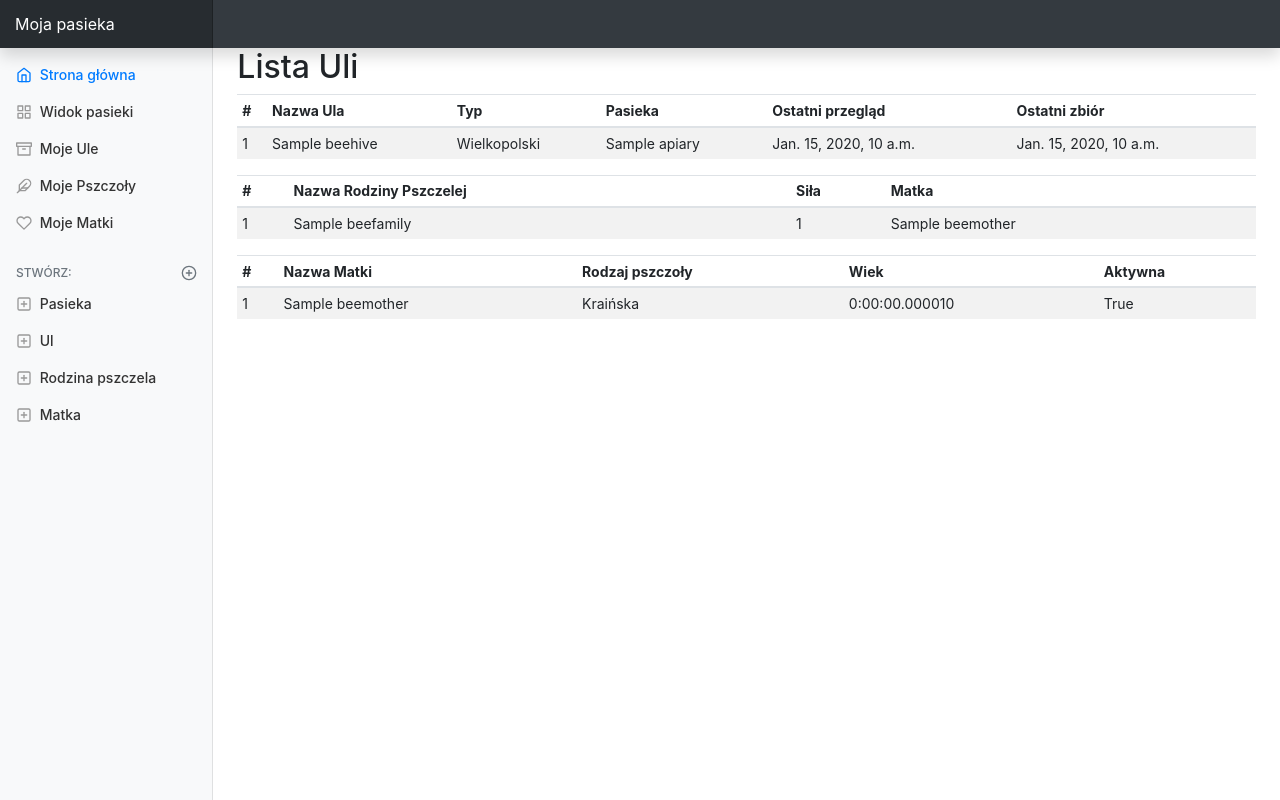
After one commit to BartekStok/beehive-apiary-sim, a Django app: page /beehive_view/1 in a window 1280 px wide. The commit adds this page. Run offline with Django 3.2, Linux system fonts and the light colour scheme; tables that the repository leaves empty hold one stand-in row (values such as "Sample post"); some libraries are stand-ins or nearby versions.

Commit message:
complete views, models, forms

```diff
--- a/apiary/urls.py
+++ b/apiary/urls.py
@@ -21,7 +21,15 @@ urlpatterns = [
     path('admin/', admin.site.urls),
     path('', IndexView.as_view(), name="home"),
     path('apiary_create/', ApiaryCreateView.as_view(), name="apiary-create-form"),
+    path('apiary_view/', ApiaryListView.as_view(), name="apiary-list-view"),
+    path('apiary_view/<int:apiary_id>', ApiaryView.as_view(), name="apiary-view"),
     path('beehive_create/', BeeHiveCreateView.as_view(), name="beehive-create-form"),
+    path('beehive_view/', BeeHiveListView.as_view(), name="beehive-list-view"),
+    path('beehive_view/<int:beehive_id>', BeeHiveView.as_view(), name="beehive-view"),
     path('beefamily_create/', BeeFamilyCreateView.as_view(), name="beefamily-create-form"),
+    path('beefamily_view/', BeeFamilyListView.as_view(), name="beefamily-list-view"),
+    path('beefamily_view/<int:beefamily_id>', BeeFamilyView.as_view(), name="beefamily-view"),
     path('beemother_create/', BeeMotherCreateView.as_view(), name="beemother-create-form"),
+    path('beemother_view/', BeeMotherListView.as_view(), name="beemother-list-view"),
+    path('beemother_view/<int:beemother_id>', BeeMotherView.as_view(), name="beemother-view"),
 ]
--- a/beehive/constants.py
+++ b/beehive/constants.py
@@ -1,12 +1,12 @@
 BEE_HIVE_TYPES = (
-    (1, "Wielkopolski"),
-    (2, "Dadant"),
-    (3, "Warszawski"),
-    (4, "Inny"),
+    ("Wielkopolski", "Wielkopolski"),
+    ("Dadant", "Dadant"),
+    ("Warszawski", "Warszawski"),
+    ("Inny", "Inny"),
 )
 
 BEE_MOTHER_TYPES = (
-    (1, "Kraińska"),
-    (2, "Kaukaska"),
-    (3, "CT13"),
+    ("Kraińska", "Kraińska"),
+    ("Kaukaska", "Kaukaska"),
+    ("CT13", "CT13"),
 )
--- a/beehive/models.py
+++ b/beehive/models.py
@@ -24,7 +24,11 @@ class BeeHive(TimeStampMixin):
     name = models.CharField(max_length=64)
     type = models.CharField(max_length=64, choices=BEE_HIVE_TYPES)
     apiary = models.ForeignKey(Apiary, on_delete=models.CASCADE)
+    service_date = models.DateTimeField(null=True)
+    honey_taken_date = models.DateTimeField(null=True)
 
+    def __str__(self):
+        return f'{self.name} -- {self.type}'
 
 class BeeMother(TimeStampMixin):
     name = models.CharField(max_length=64)
@@ -32,9 +36,14 @@ class BeeMother(TimeStampMixin):
     age = models.DurationField(auto_created=True)
     active = models.BooleanField(default=True)
 
+    def __str__(self):
+        return self.name
 
 class BeeFamily(TimeStampMixin):
     name = models.CharField(max_length=64)
     strength = models.IntegerField(null=True)
-    bee_mother = models.OneToOneField(BeeMother, on_delete=models.CASCADE)
+    bee_mother = models.OneToOneField(BeeMother, on_delete=models.CASCADE, null=True)
     bee_hive = models.OneToOneField(BeeHive, on_delete=models.CASCADE)
+
+    def __str__(self):
+        return self.name
--- a/beehive/templates/base.html
+++ b/beehive/templates/base.html
@@ -40,7 +40,7 @@
   </head>
   <body>
     <nav class="navbar navbar-dark fixed-top bg-dark flex-md-nowrap p-0 shadow">
-  <a class="navbar-brand col-sm-3 col-md-2 mr-0" href="#">Moja pasieka</a>
+  <a class="navbar-brand col-sm-3 col-md-2 mr-0" href="{% url 'home' %}">Moja pasieka</a>
 {#  <input class="form-control form-control-dark w-100" type="text" placeholder="Search" aria-label="Search">#}
   <ul class="navbar-nav px-3">
     <li class="nav-item text-nowrap">
@@ -57,23 +57,29 @@
           <li class="nav-item">
             <a class="nav-link active" href="{% url 'home' %}">
               <span data-feather="home"></span>
+              Strona główna <span class="sr-only">(current)</span>
+            </a>
+          </li>
+            <li class="nav-item">
+            <a class="nav-link" href="{% url 'apiary-list-view' %}">
+              <span data-feather="grid"></span>
               Widok pasieki <span class="sr-only">(current)</span>
             </a>
           </li>
           <li class="nav-item">
-            <a class="nav-link" href="#">
+            <a class="nav-link" href="{% url 'beehive-list-view' %}">
               <span data-feather="archive"></span>
               Moje Ule
             </a>
           </li>
           <li class="nav-item">
-            <a class="nav-link" href="#">
+            <a class="nav-link" href="{% url 'beefamily-list-view' %}">
               <span data-feather="feather"></span>
               Moje Pszczoły
             </a>
           </li>
           <li class="nav-item">
-            <a class="nav-link" href="#">
+            <a class="nav-link" href="{% url 'beemother-list-view' %}">
               <span data-feather="heart"></span>
               Moje Matki
             </a>
--- /dev/null
+++ b/beehive/templates/pages/beehive_view.html
@@ -0,0 +1,73 @@
+{% extends "base.html" %}
+
+{% block content %}
+
+{% endblock %}
+
+{% block table %}
+    <main role="main" class="col-md-9 ml-sm-auto col-lg-10 px-4">
+    <h2>Lista Uli</h2>
+      <div class="table-responsive">
+        <table class="table table-striped table-sm">
+          <thead>
+            <tr>
+              <th>#</th>
+              <th>Nazwa Ula</th>
+              <th>Typ</th>
+              <th>Pasieka</th>
+              <th>Ostatni przegląd</th>
+              <th>Ostatni zbiór</th>
+            </tr>
+          </thead>
+          <tbody>
+            <tr>
+              <td>{{ beehive.id }}</td>
+              <td>{{ beehive.name }}</td>
+              <td>{{ beehive.type }}</td>
+              <td>{{ beehive.apiary }}</td>
+              <td>{{ beehive.service_date }}</td>
+              <td>{{ beehive.honey_taken_date }}</td>
+            </tr>
+          </tbody>
+        </table>
+      <div class="table-responsive">
+        <table class="table table-striped table-sm">
+          <thead>
+            <tr>
+              <th>#</th>
+              <th>Nazwa Rodziny Pszczelej</th>
+              <th>Siła</th>
+              <th>Matka</th>
+            </tr>
+          </thead>
+          <tbody>
+            <tr>
+              <td>{{ beehive.beefamily.id }}</td>
+              <td>{{ beehive.beefamily.name }}</td>
+              <td>{{ beehive.beefamily.strength }}</td>
+              <td>{{ beehive.beefamily.bee_mother }}</td>
+            </tr>
+          </tbody>
+        <table class="table table-striped table-sm">
+             <thead>
+            <tr>
+              <th>#</th>
+              <th>Nazwa Matki</th>
+              <th>Rodzaj pszczoły</th>
+              <th>Wiek</th>
+              <th>Aktywna</th>
+            </tr>
+          </thead>
+            <tr>
+              <td>{{ beehive.beefamily.bee_mother.id }}</td>
+              <td>{{ beehive.beefamily.bee_mother.name }}</td>
+              <td>{{ beehive.beefamily.bee_mother.bee_type }}</td>
+              <td>{{ beehive.beefamily.bee_mother.age }}</td>
+              <td>{{ beehive.beefamily.bee_mother.active }}</td>
+            </tr>
+        </table>
+        </table>
+      </div>
+      </div>
+    </main>
+{% endblock %}
--- a/beehive/views.py
+++ b/beehive/views.py
@@ -5,11 +5,60 @@ from beehive.forms import (ApiaryCreateForm,
                            BeeHiveCreateForm,
                            BeeFamilyCreateForm,
                            BeeMotherCreateForm)
+from beehive.models import *
 
 
 class IndexView(View):
     def get(self, request):
         return render(request, "pages/index.html")
+
+
+class ApiaryListView(View):
+    def get(self, request):
+        apiary = Apiary.objects.all().order_by("id")
+        return render(request, "pages/apiary_list_view.html", {"apiary": apiary})
+
+
+class ApiaryView(View):
+    def get(self, request, apiary_id):
+        apiary = Apiary.objects.get(id=apiary_id)
+        return render(request, "pages/apiary_view.html", {"apiary": apiary})
+
+
+class BeeHiveListView(View):
+    def get(self, request):
+        beehive = BeeHive.objects.all().order_by("id")
+        return render(request, "pages/beehive_list_view.html", {"beehive": beehive})
+
+
+class BeeHiveView(View):
+    def get(self, request, beehive_id):
+        beehive = BeeHive.objects.get(id=beehive_id)
+        return render(request, "pages/beehive_view.html", {"beehive": beehive})
+
+
+class BeeFamilyListView(View):
+    def get(self, request):
+        beefamily = BeeFamily.objects.all().order_by("id")
+        return render(request, "pages/beefamily_list_view.html", {"beefamily": beefamily})
+
+
+class BeeFamilyView(View):
+    def get(self, request, beefamily_id):
+        beefamily = BeeFamily.objects.get(id=beefamily_id)
+        return render(request, "pages/beefamily_view.html", {"beefamily": beefamily})
+
+
+class BeeMotherListView(View):
+    def get(self, request):
+        beemother = BeeMother.objects.all()
+        return render(request, "pages/beemother_list_view.html", {"beemother": beemother})
+
+
+class BeeMotherView(View):
+    def get(self, request, beemother_id):
+        beemother = BeeMother.objects.get(id=beemother_id)
+        return render(request, "pages/beemother_view.html", {"beemother": beemother})
 
 
 class ApiaryCreateView(CreateView):
```
Also changed, not shown: beehive/templates/pages/apiary_list_view.html (added, +35 -0 lines), beehive/templates/pages/apiary_view.html (added, +57 -0 lines), beehive/templates/pages/beefamily_list_view.html (added, +35 -0 lines), beehive/templates/pages/beefamily_view.html (added, +33 -0 lines), beehive/templates/pages/beehive_list_view.html (added, +37 -0 lines), beehive/templates/pages/beemother_list_view.html (added, +35 -0 lines), beehive/templates/pages/beemother_view.html (added, +33 -0 lines), beehive/migrations/0003_auto_20200310_1121.py (added), beehive/migrations/0004_auto_20200310_1415.py (added).
